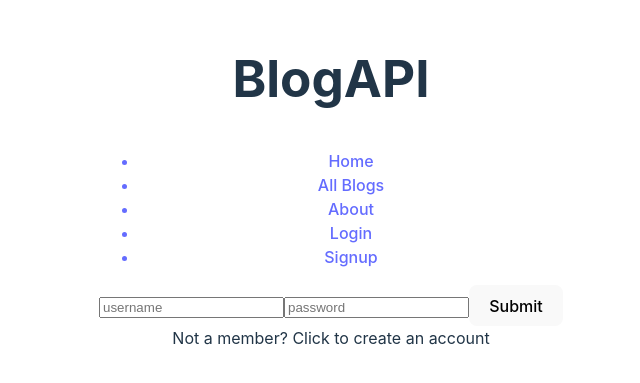
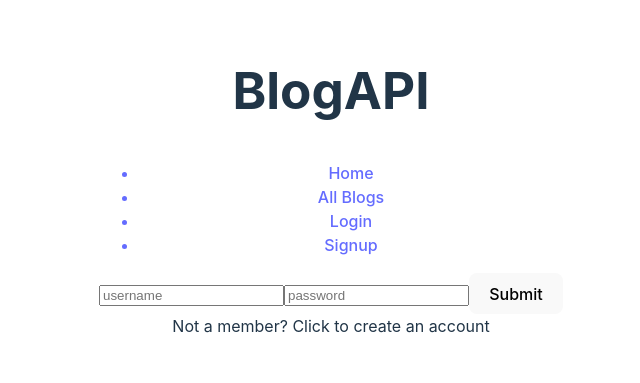
Before and after one commit to jwaddell10/Blog-API-Frontend, a React (Vite) app: page /login in a window 1280 px wide. Shown: the part 221-604 px from the top of the page, without its empty margins (309-949 px from the left). Built offline with nearby package versions, Linux system fonts and the light colour scheme.

Commit message:
able to create comment on frontend

```diff
--- a/src/App.jsx
+++ b/src/App.jsx
@@ -4,7 +4,6 @@ import "./App.css";
 import NavBar from "./components/NavBar.jsx";
 import HomePage from "./components/HomePage.jsx";
 import DisplayPost from "./components/DisplayPost.jsx";
-import About from "./components/About.jsx";
 import Login from "./components/Login.jsx";
 import Logout from "./components/Logout.jsx";
 import Signup from "./components/Signup.jsx";
@@ -22,8 +21,7 @@ function App() {
 				<NavBar />
 				<Routes>
 					<Route path="/" element={<HomePage />}></Route>
-					<Route path="/post" element={<DisplayPost />}></Route>
-					<Route path="/about" element={<About />}></Route>
+					<Route path="/post" element={<DisplayPost token={token}/>}></Route>
 					{token && (
 						<Route path="/logout" element={<Logout />}></Route>
 					)}
--- a/src/components/About.jsx
+++ /dev/null
@@ -1,9 +0,0 @@
-function About() {
-	return (
-		<>
-			<div>About</div>
-		</>
-	);
-}
-
-export default About;
--- a/src/components/CreateComment.jsx
+++ b/src/components/CreateComment.jsx
@@ -1,6 +1,7 @@
-function CreateComment({id, comments, setComments }) {
+function CreateComment({ id }) {
 	const handleSubmit = (event) => {
 		event.preventDefault();
+        console.log(id, 'this is id')
 		const JWTToken = localStorage.getItem("JWT Token");
 		const formData = new FormData(event.target);
 		const formDataObject = {};
@@ -20,7 +21,6 @@ function CreateComment({id, comments, setComments }) {
 		})
 			.then((response) => response.json())
 			.then((data) => {
-				console.log(data, 'this is data')
 				return data;
 			});
 	};
--- a/src/components/DisplayPost.jsx
+++ b/src/components/DisplayPost.jsx
@@ -8,7 +8,7 @@ function DisplayPost({ token }) {
 	const posts = FetchPost();
 	const [singlePost, setSinglePost] = useState();
 
-	const handleClick = async (id) => {
+	const fetchSinglePost = async (id) => {
 		//fetch single post
 		const response = await fetch(`http://localhost:3000/post/${id}`);
 		const post = await response.json();
@@ -23,7 +23,7 @@ function DisplayPost({ token }) {
 					return (
 						<div
 							onClick={() => {
-								handleClick(post._id);
+								fetchSinglePost(post._id);
 							}}
 							key={uuidv4()}
 						>
@@ -46,7 +46,7 @@ function DisplayPost({ token }) {
 						<li>{singlePost.text}</li>
 					</ul>
 					<DisplayComment />
-					{token ? <CreateComment /> : <div>Login to comment</div>}
+					{token ? <CreateComment id={singlePost._id}/> : <div>Login to comment</div>}
 				</>
 			)}
 		</div>
--- a/src/components/NavBar.jsx
+++ b/src/components/NavBar.jsx
@@ -15,9 +15,6 @@ function NavBar() {
 					</Link>
 					<Link to="/post">
 						<li>All Blogs</li>
-					</Link>
-					<Link to="/about">
-						<li>About</li>
 					</Link>
 					{token ? (
 						<>
```
